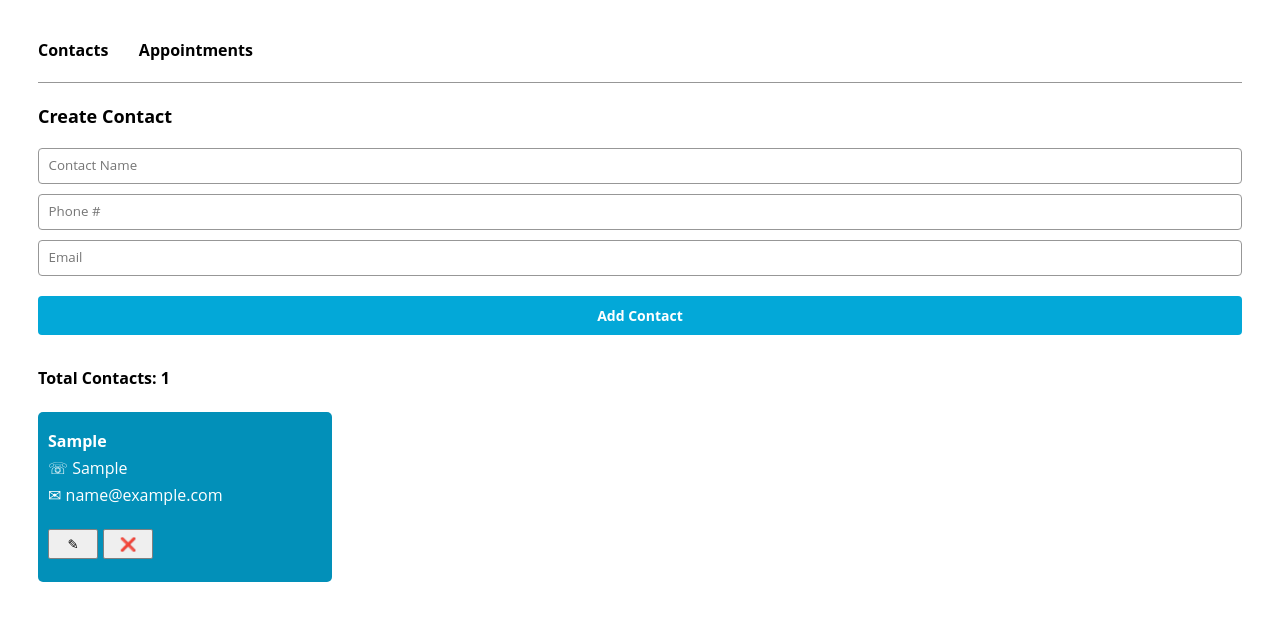
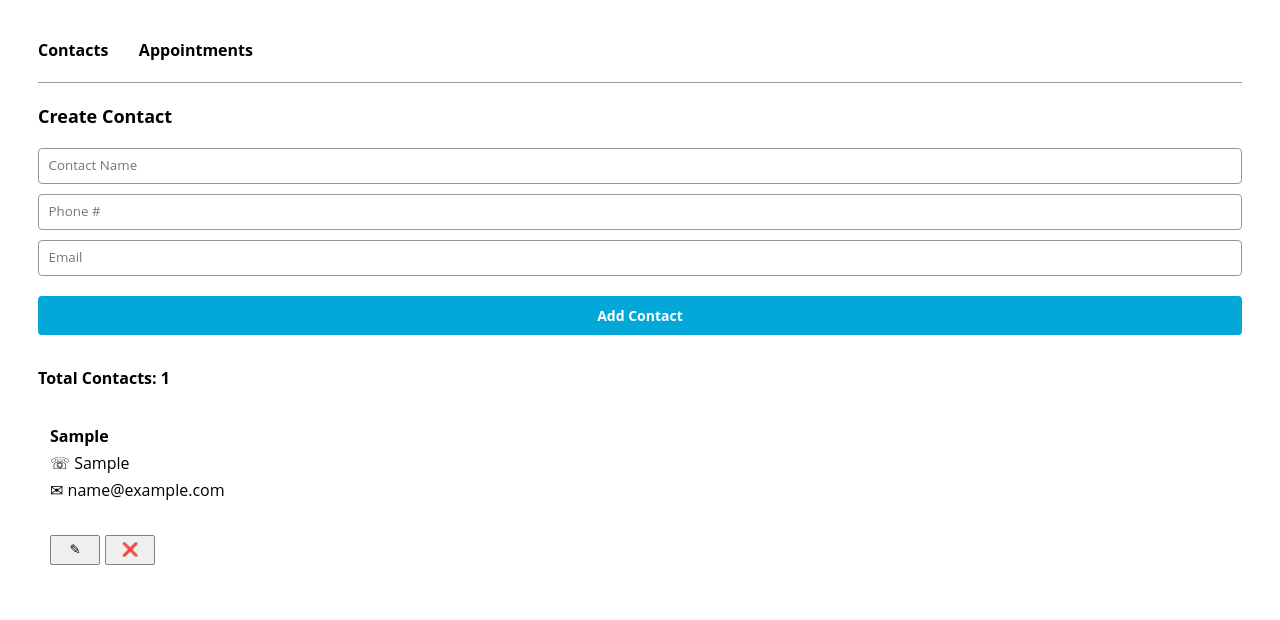
Before and after one commit to amirmalik798/frontend-contacts-appointment-planner-redux, a React (Vite) app: page / in a window 1280 px wide. Both pictures are taken after typing "Sample", "Sample", "name@example.com" into the empty fields and a click on the input "Add Contact". Shown: the top 620 px of the page. Built offline with nearby package versions, Linux system fonts and the light colour scheme.

Commit message:
Update App.css

```diff
--- a/src/App.css
+++ b/src/App.css
@@ -97,7 +97,7 @@ select {
 .tile.tile-title {
   font-weight: bold;
 }
-
+/*
 .tile-container {
   margin-bottom: 20px;
   background-color: #0290b9;
@@ -109,7 +109,20 @@ select {
   display: grid;
   align-items: center;
 }
+*/
+.tile-container {
+  width: 100%;
+  min-height: 170px;
+  height: 100%;
 
+  display: flex;
+  flex-direction: column;
+  justify-content: space-between;
+
+  padding: 12px;
+  border-radius: 6px;
+  box-sizing: border-box;
+}
 .tile-buttons-container {
   display: flex;
   max-height: 30px;
```
